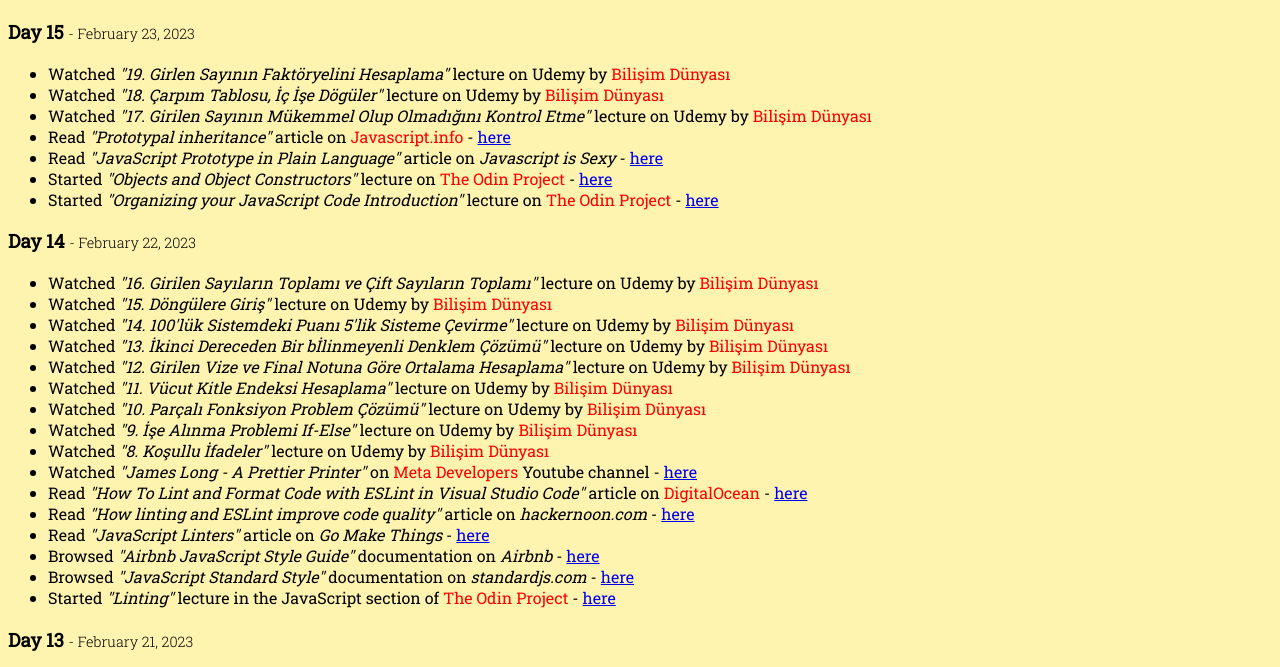
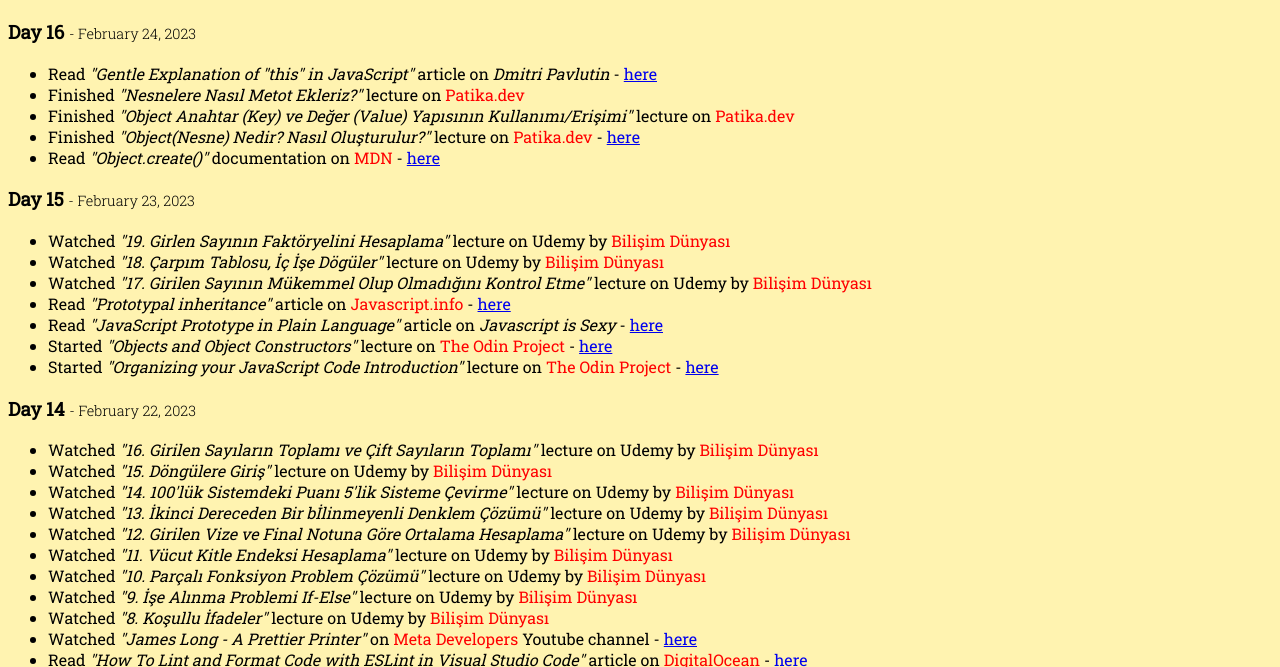
Before and after one commit to ersinisgor/everyday-coding, a website: page index.html in a window 1280 px wide. Shown: the part 67-734 px from the top of the page. Drawn offline with Linux system fonts and the light colour scheme.

Commit message:
Add day 16

```diff
--- a/index.html
+++ b/index.html
@@ -42,6 +42,20 @@
   <body>
     <main>
       <h1>Everyday Coding Summarize</h1>
+
+      <!-- Day 16-->
+      <div class="day16">
+        <h3>Day 16 <span class="date"> - February 24, 2023</span></h3>
+        <p class="list">
+          <ul>
+            <li>Read <em>"Gentle Explanation of "this" in JavaScript" </em> article on  <em>Dmitri Pavlutin</em> - <a href="https://dmitripavlutin.com/gentle-explanation-of-this-in-javascript/#5-indirect-invocation" target="_blank">here</a></li>
+            <li>Finished <em>"Nesnelere Nasıl Metot Ekleriz?" </em> lecture on  <span>Patika.dev</span></li>
+            <li>Finished <em>"Object Anahtar (Key) ve Değer (Value) Yapısının Kullanımı/Erişimi" </em> lecture on  <span>Patika.dev</span></li>
+            <li>Finished <em>"Object(Nesne) Nedir? Nasıl Oluşturulur?" </em> lecture on  <span>Patika.dev</span> - <a href="https://app.patika.dev/courses/javascript/object-nesne-nedir-nasil-olusturulur" target="_blank">here</a></li>
+            <li>Read <em>"Object.create()" </em> documentation on <span>MDN</span> - <a href="https://developer.mozilla.org/en-US/docs/Web/JavaScript/Reference/Global_Objects/Object/create" target="_blank">here</a> </li>
+          </ul>
+        </p>
+      </div>
 
       <!-- Day 15-->
       <div class="day15">
```
